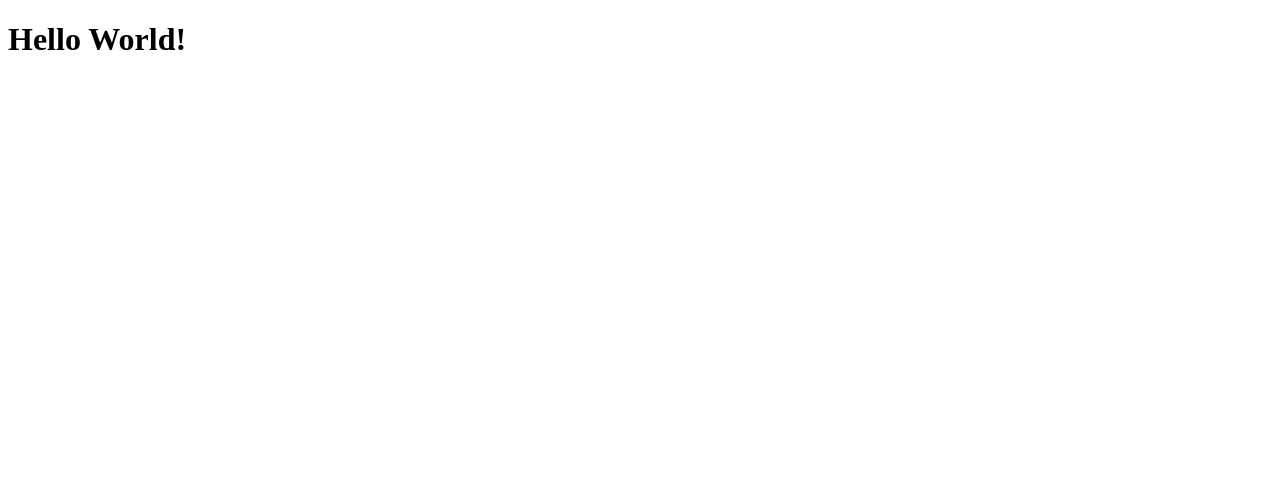
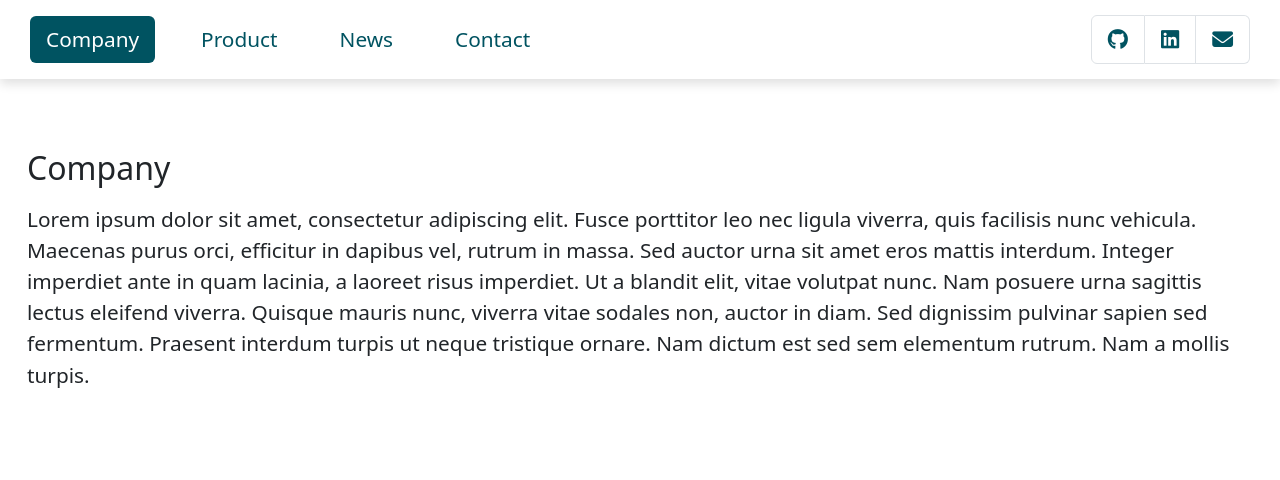
Before and after one commit to minhnguyen8989/MyPortfolio, a plain HTML site: page index.html in a window 1280 px wide. Drawn offline with nearby package versions, Linux system fonts and the light colour scheme.

Commit message:
Saving work

```diff
--- a/css/main.css
+++ b/css/main.css
@@ -0,0 +1,58 @@
+:root {
+    --darkgreen: #005361;
+    --white: #fff;
+}
+
+* {
+    padding: 0;
+    margin: 0;
+    box-sizing: border-box;
+}
+
+body,
+.tabs-to-dropdown .dropdown-toggle,
+.tabs-to-dropdown .dropdown-item {
+    font-size: 1.3rem;
+}
+
+.tabs-to-dropdown .nav-wrapper {
+    padding: 15px;
+    box-shadow: 0px 5px 10px rgba(0, 0, 0, 0.12);
+}
+
+.tabs-to-dropdown .nav-wrapper a {
+    color: var(--darkgreen);
+}
+
+.tabs-to-dropdown .nav-pills .nav-link.active {
+    background-color: var(--darkgreen);
+}
+
+.tabs-to-dropdown .nav-pills li:not(:last-child) {
+    margin-right: 30px;
+}
+
+.tabs-to-dropdown .tab-content .container-fluid {
+    max-width: 1250px;
+    padding-top: 70px;
+    padding-bottom: 70px;
+}
+
+.tabs-to-dropdown .dropdown-menu {
+    border: none;
+    box-shadow: 0px 5px 14px rgba(0, 0, 0, 0.08);
+}
+
+.tabs-to-dropdown .dropdown-item {
+    padding: 14px 28px;
+}
+
+.tabs-to-dropdown .dropdown-item:active {
+    color: var(--white);
+}
+
+@media (min-width: 1280px) {
+    .tabs-to-dropdown .nav-wrapper {
+        padding: 15px 30px;
+    }
+}
--- a/index.html
+++ b/index.html
@@ -2,9 +2,83 @@
 <html lang="en">
 <head>
     <meta charset="UTF-8">
+    <meta name="viewport" content="width=device-width, initial-scale=1.0">
+    <meta name="description" content="This is my Portfolio page">
+    <meta name="author" content="MINH NGUYEN">
+
     <title>My Portfolio</title>
+<!--    bootstrap CDN-->
+    <link href="https://cdn.jsdelivr.net/npm/bootstrap@5.3.0-alpha3/dist/css/bootstrap.min.css" rel="stylesheet" integrity="sha384-KK94CHFLLe+nY2dmCWGMq91rCGa5gtU4mk92HdvYe+M/SXH301p5ILy+dN9+nJOZ" crossorigin="anonymous">
+<!--    main.css-->
+    <link rel="stylesheet" href="css/main.css">
+<!--    main.js-->
+    <script src="js/main.js"></script>
+<!--    fontawesome CDN-->
+    <script src="https://kit.fontawesome.com/5eb820a637.js" crossorigin="anonymous"></script>
 </head>
 <body>
-<h1>Hello World!</h1>
+<div class="tabs-to-dropdown">
+    <div class="nav-wrapper d-flex align-items-center justify-content-between">
+        <ul class="nav nav-pills d-none d-md-flex" id="pills-tab" role="tablist">
+            <li class="nav-item" role="presentation">
+                <a class="nav-link active" id="pills-company-tab" data-toggle="pill" href="#pills-company" role="tab" aria-controls="pills-company" aria-selected="true">Company</a>
+            </li>
+            <li class="nav-item" role="presentation">
+                <a class="nav-link" id="pills-product-tab" data-toggle="pill" href="#pills-product" role="tab" aria-controls="pills-product" aria-selected="false">Product</a>
+            </li>
+            <li class="nav-item" role="presentation">
+                <a class="nav-link" id="pills-news-tab" data-toggle="pill" href="#pills-news" role="tab" aria-controls="pills-news" aria-selected="false">News</a>
+            </li>
+            <li class="nav-item" role="presentation">
+                <a class="nav-link" id="pills-contact-tab" data-toggle="pill" href="#pills-contact" role="tab" aria-controls="pills-contact" aria-selected="false">Contact</a>
+            </li>
+        </ul>
+
+        <ul class="list-group list-group-horizontal">
+            <li class="list-group-item">
+                <a href="https://github.com/minhnguyen8989" target="_blank"><i class="fa-brands fa-github"></i></a>
+            </li>
+            <li class="list-group-item">
+                <a href="https://www.linkedin.com/in/minh-nguyen-723046263/" target="_blank"><i class="fa-brands fa-linkedin"></i></a>
+            </li>
+            <li class="list-group-item">
+                <a href="mailto: quangminh.nguyen8989@gmail.com"><i class="fa-solid fa-envelope"></i></a>
+            </li>
+        </ul>
+    </div>
+
+    <div class="tab-content" id="pills-tabContent">
+        <div class="tab-pane fade show active" id="pills-company" role="tabpanel" aria-labelledby="pills-company-tab">
+            <div class="container-fluid">
+                <h2 class="mb-3 font-weight-bold">Company</h2>
+                <p>Lorem ipsum dolor sit amet, consectetur adipiscing elit. Fusce porttitor leo nec ligula viverra, quis facilisis nunc vehicula. Maecenas purus orci, efficitur in dapibus vel, rutrum in massa. Sed auctor urna sit amet eros mattis interdum. Integer imperdiet ante in quam lacinia, a laoreet risus imperdiet. Ut a blandit elit, vitae volutpat nunc. Nam posuere urna sagittis lectus eleifend viverra. Quisque mauris nunc, viverra vitae sodales non, auctor in diam. Sed dignissim pulvinar sapien sed fermentum. Praesent interdum turpis ut neque tristique ornare. Nam dictum est sed sem elementum rutrum. Nam a mollis turpis.</p>
+            </div>
+        </div>
+        <div class="tab-pane fade" id="pills-product" role="tabpanel" aria-labelledby="pills-product-tab">
+            <div class="container-fluid">
+                <h2 class="mb-3 font-weight-bold">Product</h2>
+                <p>Sed auctor urna sit amet eros mattis interdum. Integer imperdiet ante in quam lacinia, a laoreet risus imperdiet. Ut a blandit elit, vitae volutpat nunc. Nam posuere urna sagittis lectus eleifend viverra. Quisque mauris nunc, viverra vitae sodales non, auctor in diam. Sed dignissim pulvinar sapien sed fermentum. Praesent interdum turpis ut neque tristique ornare. Nam dictum est sed sem elementum rutrum. Nam a mollis turpis.</p>
+            </div>
+        </div>
+        <div class="tab-pane fade" id="pills-news" role="tabpanel" aria-labelledby="pills-news-tab">
+            <div class="container-fluid">
+                <h2 class="mb-3 font-weight-bold">News</h2>
+                <p>Lorem ipsum dolor sit amet, consectetur adipiscing elit. Fusce porttitor leo nec ligula viverra, quis facilisis nunc vehicula. Maecenas purus orci, efficitur in dapibus vel, rutrum in massa. Sed auctor urna sit amet eros mattis interdum. Integer imperdiet ante in quam lacinia, a laoreet risus imperdiet.</p>
+            </div>
+        </div>
+        <div class="tab-pane fade" id="pills-contact" role="tabpanel" aria-labelledby="pills-contact-tab">
+            <div class="container-fluid">
+                <h2 class="mb-3 font-weight-bold">Contact</h2>
+                <p>Lorem ipsum dolor sit amet, consectetur adipiscing elit. Fusce porttitor leo nec ligula viverra, quis facilisis nunc vehicula. Maecenas purus orci, efficitur in dapibus vel, rutrum in massa. Sed auctor urna sit amet eros mattis interdum. Integer imperdiet ante in quam lacinia, a laoreet risus imperdiet.</p>
+            </div>
+        </div>
+    </div>
+</div>
+
+
+
+
+<!--bootstrap CDN-->
+<script src="https://cdn.jsdelivr.net/npm/bootstrap@5.3.0-alpha3/dist/js/bootstrap.bundle.min.js" integrity="sha384-ENjdO4Dr2bkBIFxQpeoTz1HIcje39Wm4jDKdf19U8gI4ddQ3GYNS7NTKfAdVQSZe" crossorigin="anonymous"></script>
 </body>
 </html>
```
